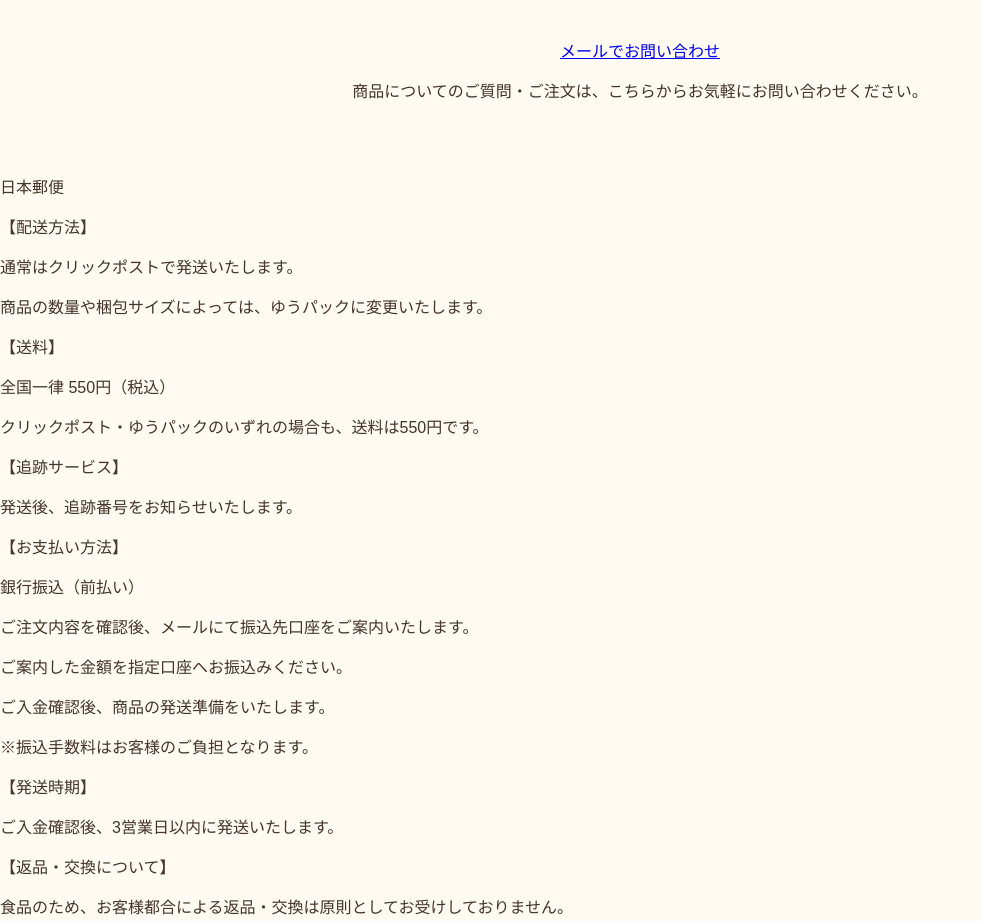
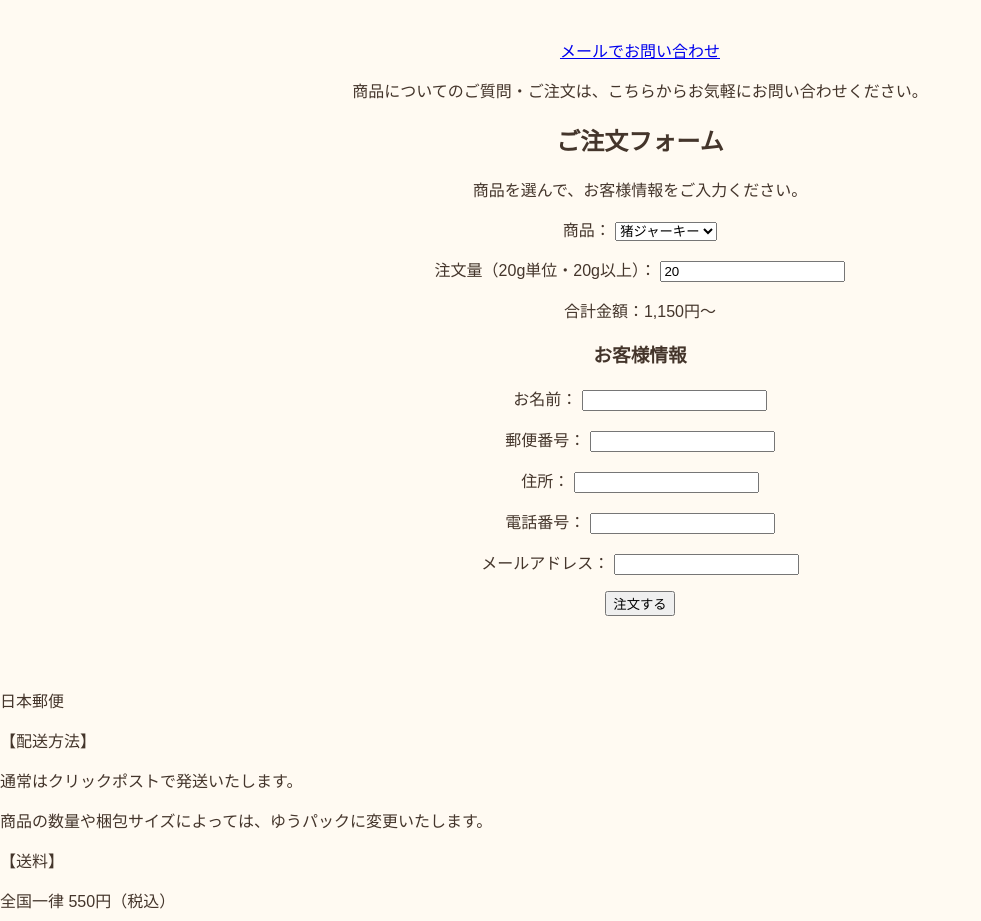
Before and after one commit to wankichi-shop/wankichi, a plain HTML site: page index.html in a window 1280 px wide. Shown: the part 3240-4161 px from the top of the page, without its empty margins (0-981 px from the left). Drawn offline with Linux system fonts and the light colour scheme.

Commit message:
Refactor index.html structure and content

```diff
--- a/index.html
+++ b/index.html
@@ -245,6 +245,50 @@ line-height: 1.6;
   </a>
 </p>
    <p>商品についてのご質問・ご注文は、こちらからお気軽にお問い合わせください。</p>
+<h2>ご注文フォーム</h2>
+
+<p>商品を選んで、お客様情報をご入力ください。</p>
+
+<p>商品：
+<select id="product">
+  <option value="猪ジャーキー">猪ジャーキー</option>
+  <option value="鹿ジャーキー">鹿ジャーキー</option>
+</select>
+</p>
+
+<p>注文量（20g単位・20g以上）：
+<input type="number" id="grams" min="20" step="20" value="20">
+</p>
+
+<p id="total">合計金額：1,150円～</p>
+
+<h3>お客様情報</h3>
+
+<p>お名前：
+<input type="text" id="customerName" required>
+</p>
+
+<p>郵便番号：
+<input type="text" id="postalCode" required>
+</p>
+
+<p>住所：
+<input type="text" id="address" required>
+</p>
+
+<p>電話番号：
+<input type="tel" id="phone" required>
+</p>
+
+<p>メールアドレス：
+<input type="email" id="email" required>
+</p>
+
+<p>
+<button type="button" onclick="sendOrder()">注文する</button>
+</p>
+
+<p id="message"></p>
 </section>
 <p>日本郵便</p>
 
```
